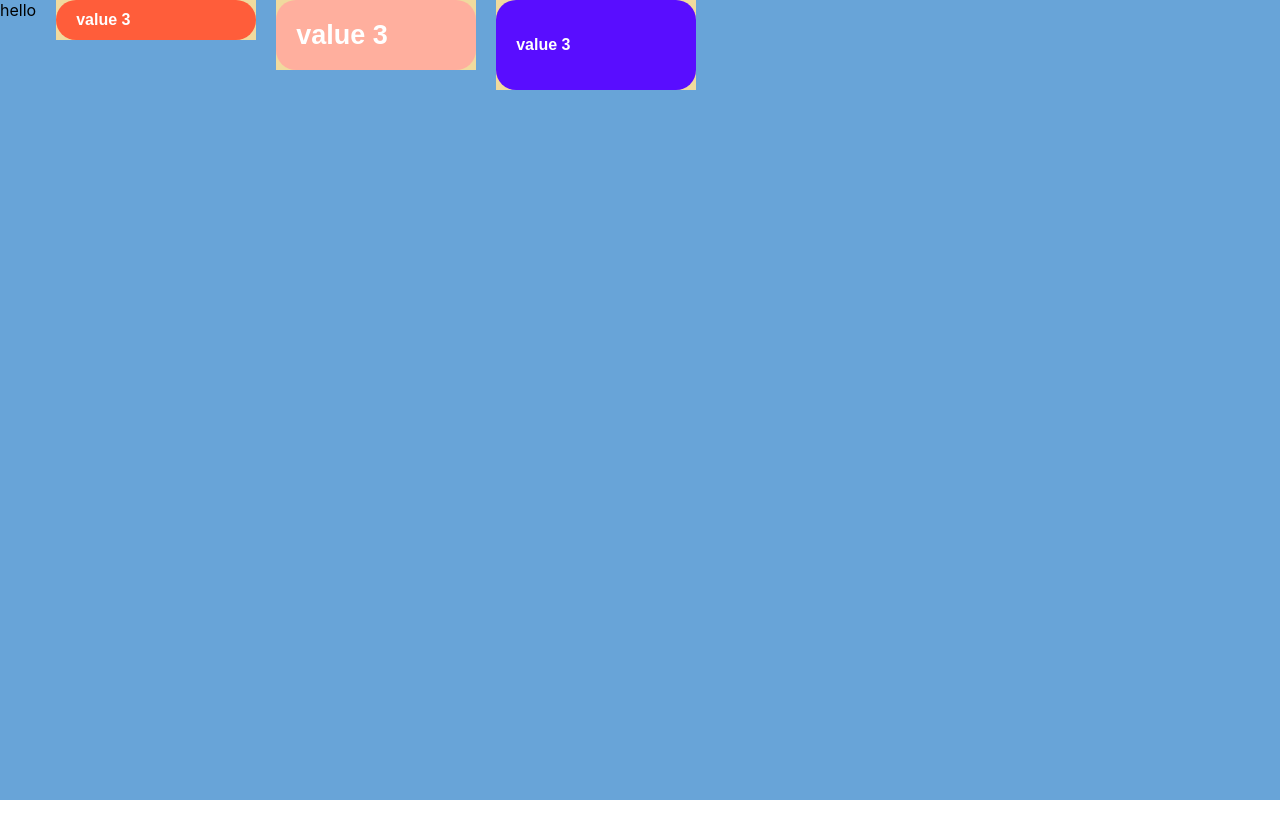
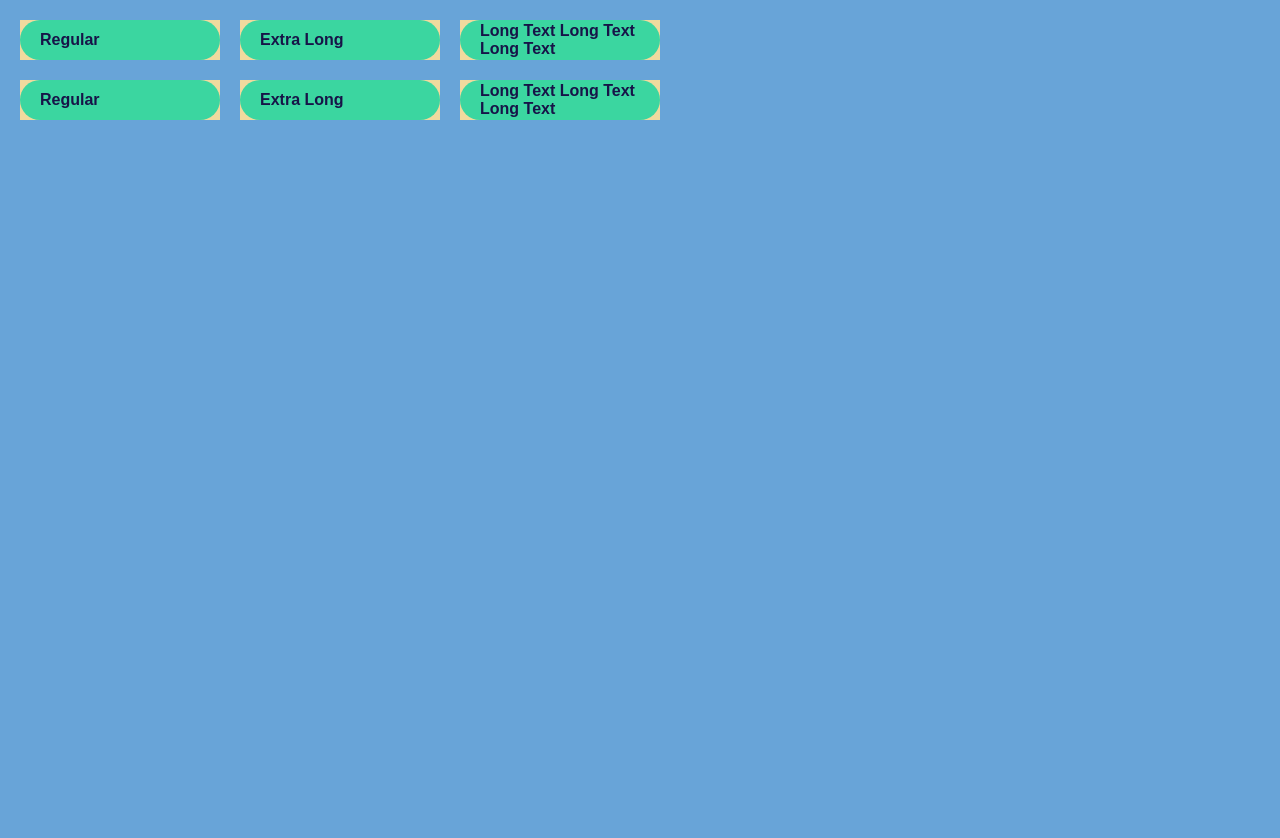
Before and after one commit to JoshSilveous/jform, a React (Create React App) app: page / in a window 1280 px wide. Before the commit the page ends 800 px from the top, so only its background shows below. Built offline with nearby package versions, Linux system fonts and the light colour scheme.

Commit message:
Added more customizability and features

```diff
--- a/src/App.css
+++ b/src/App.css
@@ -1,19 +1,24 @@
 .App {
-    display: flex;
-    gap: 20px;
+
     background-color: rgb(104, 164, 216);
     height: 100vh;
+    --background: #ff5d3a;
+    --background-light: #ffaf9e;
+    --text: #590dff;
+    --text-light: #9667fc;
+    padding: 20px;
+}
+
+.App_Line {
+    display: flex;
+    margin-bottom: 20px;
+    gap: 20px;
 }
 
 .JSelectContainer-1 {
     background-color: #f0da9e;
-    box-sizing:inherit;
     width: 200px;
     height: 40px;
-    --background: #ff5d3a;
-    --background-light: #ffaf9e;
-    --text: #590dff;
-    --text-light: #9667fc;
     color: white;
 }
 
@@ -22,20 +27,10 @@
     font-size: 27px;
     width: 200px;
     height: 70px;
-    --background: #ff5d3a;
-    --background-light: #ffaf9e;
-    --text: #590dff;
-    --text-light: #9667fc;
-    color: white;
 }
 
 .JSelectContainer-3 {
     background-color: #f0da9e;
     width: 200px;
     height: 90px;
-    --background: #ff5d3a;
-    --background-light: #ffaf9e;
-    --text: #590dff;
-    --text-light: #9667fc;
-    color: white;
 }
--- a/src/App.tsx
+++ b/src/App.tsx
@@ -6,26 +6,38 @@ function App() {
 
     return (
         <div className="App">
-            hello
+            <div className="App_Line">
                 <JSelect
                     className="JSelectContainer-1"
-                values={['value 1', 'value 2', 'value 3']}
-                defaultValueIndex={2}
-                backgroundColor="var(--background)"
-                backgroundColorHover="red"
+                    options={['Regular', 'value 1', 'value 2', 'value 3', 'value 4', 'value 5']}
                 />
                 <JSelect
-                className="JSelectContainer-2"
-                values={['value 1', 'value 2', 'value 3', 'value 4', 'value 5']}
-                defaultValueIndex={2}
-                backgroundColor="var(--background-light)"
+                    className="JSelectContainer-1"
+                    options={['Extra Long', 'value 1', 'value 2', 'value 3', 'value 4', 'value 5', 'value 6', 'value 7', 'value 8', 'value 9', 'value 10',
+                        'value 11', 'value 12', 'value 13', 'value 14', 'value 15', 'value 16', 'value 17', 'value 18', 'value 19', 'value 20', 'value 1', 'value 2', 'value 3', 'value 4', 'value 5', 'value 6', 'value 7', 'value 8', 'value 9', 'value 10',
+                        'value 11', 'value 12', 'value 13', 'value 14', 'value 15', 'value 16', 'value 17', 'value 18', 'value 19', 'value 20']}
                 />
                 <JSelect
-                className="JSelectContainer-3"
-                values={['value 1', 'value 2', 'value 3', 'value 4, this one is extra long', 'value 5']}
-                defaultValueIndex={2}
-                backgroundColor="var(--text)"
+                    className="JSelectContainer-1"
+                    options={['Long Text Long Text Long Text', 'This is another long piece of text', 'value 2', 'value 3', 'more long text baby long long long', 'value 5']}
                 />
+            </div>
+            <div className="App_Line">
+                <JSelect
+                    className="JSelectContainer-1"
+                    options={['Regular', 'value 1', 'value 2', 'value 3', 'value 4', 'value 5']}
+                />
+                <JSelect
+                    className="JSelectContainer-1"
+                    options={['Extra Long', 'value 1', 'value 2', 'value 3', 'value 4', 'value 5', 'value 6', 'value 7', 'value 8', 'value 9', 'value 10',
+                        'value 11', 'value 12', 'value 13', 'value 14', 'value 15', 'value 16', 'value 17', 'value 18', 'value 19', 'value 20', 'value 1', 'value 2', 'value 3', 'value 4', 'value 5', 'value 6', 'value 7', 'value 8', 'value 9', 'value 10',
+                        'value 11', 'value 12', 'value 13', 'value 14', 'value 15', 'value 16', 'value 17', 'value 18', 'value 19', 'value 20']}
+                />
+                <JSelect
+                    className="JSelectContainer-1"
+                    options={['Long Text Long Text Long Text', 'This is another long piece of text', 'value 2', 'value 3', 'more long text baby long long long', 'value 5']}
+                />
+            </div>
         </div>
     );
 }
--- a/src/components/JSelect/JSelect.css
+++ b/src/components/JSelect/JSelect.css
@@ -1,7 +1,14 @@
+.jselect-default {
+    background-color: #f0da9e;
+    box-sizing: inherit;
+    width: 200px;
+    height: 40px;
+    color: white;
+}
+
 .jselect {
     text-align: left;
     width: inherit;
-    overflow: hidden;
     display: flex;
     flex-direction: column;
     justify-content: flex-start;
@@ -17,6 +24,7 @@
     overflow: hidden;
     z-index: 50;
     position: fixed;
+    max-height: 100vh;
 }
 
 .jselect__current {
@@ -24,19 +32,17 @@
     align-items: center;
     flex-shrink: 0;
     z-index: 2;
+    width: 100%;
 }
 
 .jselect__valuesitem {
-    width: inherit;
-    transition: filter 0.2s ease;
+    width: 100%;
+    transition: color 0.2s ease;
     padding: 5px 0px;
     z-index: 2;
     pointer-events: auto;
 }
 
-.jselect__valuesitem:hover {
-    filter: brightness(10%);
-}
 
 .jselect__divider {
     margin-bottom: 3px;
@@ -51,6 +57,7 @@
 .jselect__hoveroverlay {
     opacity: 0%;
     height: 100%;
+    position: fixed;
     width: inherit;
     z-index: 1;
     position: absolute;
@@ -64,3 +71,7 @@
 .jselect__hoveroverlay:hover {
     opacity: 100%
 }
+
+.jselect__options {
+    overflow-y: auto;
+}
--- a/src/components/JSelect/JSelect.tsx
+++ b/src/components/JSelect/JSelect.tsx
@@ -1,56 +1,45 @@
-import React, { useState, useRef, useLayoutEffect } from 'react'
+import { getEventListeners } from 'events';
+import React, { useState, useRef, useLayoutEffect, useEffect } from 'react'
 import './JSelect.css'
 
 export interface JSelectProps {
-    values: string[] | number[];
-    defaultValueIndex: number;
-    backgroundColor: string;
+    options: string[] | number[];
+    defaultValueIndex?: number;
+    backgroundColor?: string;
     backgroundColorHover?: string;
+    textColor?: string;
+    textColorHover?: string;
     className?: string | undefined;
     style?: React.CSSProperties | undefined;
 }
 
 function JSelect({
-    values,
-    defaultValueIndex,
-    backgroundColor,
+    options,
+    defaultValueIndex = 0,
+    backgroundColor = '#3bd6a0',
     backgroundColorHover = 'rgba(255,255,255,.5)',
-    className,
+    textColor = '#171448',
+    textColorHover = '#aaa7e7',
+    className = "jselect-default",
     style
 }: JSelectProps) {
 
-    // Data states
     const [current, setCurrent] = useState(defaultValueIndex)
 
-    // Visual states
+    const [dropdownIsHovering, setDropdownIsHovering] = useState(false)
+
+    // Dropdown Size & Action
+    const jselectRef = useRef<HTMLButtonElement>(null)
     const [dropdownOpen, setDropdownOpen] = useState(false)
-    const [isHovering, setIsHovering] = useState(false)
-    const [hoverOverValues, setHoverOverValues] = useState<boolean[]>([])
+    const [defaultClosedHeight, setDefaultClosedHeight] = useState<number>(0)
+    const [defaultOpenedHeight, setDefaultOpenedHeight] = useState<number>(0)
 
-    // Calculate height values
-    const jselectRef = useRef<HTMLButtonElement>(null)
-    let [defaultClosedHeight, setDefaultClosedHeight] = useState<number>(0)
-    let [defaultOpenedHeight, setDefaultOpenedHeight] = useState<number>(0)
     useLayoutEffect(() => {
         if (jselectRef.current !== null) {
             setDefaultClosedHeight(jselectRef.current.clientHeight!)
             setDefaultOpenedHeight(jselectRef.current.scrollHeight + jselectRef.current.offsetHeight)
         }
     }, [])
-
-    // Visual Objects
-    const valuesDisplay = values.map((item, index, array) => {
-        return (
-            <div className="jselect__valuesitem"
-                style={{
-                    paddingBottom: index + 1 === array.length ? '15px' : '2'
-                }}
-            >
-                {item}
-            </div>
-        )
-    })
-
 
     function getButtonHeight() {
         // Prevents slide-down animation due to pageload defaultHeight being 0
@@ -66,24 +55,65 @@ function JSelect({
     }
 
 
+    // Options
+    const optionsDisplay = options.map((item, index, array) => {
+        return (
+            <div className="jselect__valuesitem"
+                key={index}
+                style={{
+                    paddingBottom: index + 1 === array.length ? '15px' : '2',
+                    color: textColor
 
-    function lightenDivOnHover() {
+                }}
+                onMouseEnter={optionIsHovered}
+                onMouseLeave={optionIsNotHovered}
+            >
+                {item}
+            </div>
+        )
+    })
 
+    const jselect__hoveroverlayStyle: React.CSSProperties = {
+        backgroundColor: backgroundColorHover,
+        opacity: dropdownIsHovering ? '100%' : '0%'
     }
+
+    function optionIsHovered(e: any) {
+        e.currentTarget.style.color = textColorHover
+    }
+
+    function optionIsNotHovered(e: any) {
+        e.currentTarget.style.color = textColor
+    }
+
 
     const jselectStyle: React.CSSProperties = {
         backgroundColor: backgroundColor,
         height: getButtonHeight(),
-        // borderRadius: defaultHeight * 0.5,
-        transition: defaultClosedHeight === 0 ? '' : 'background-color 0.2s ease, height 0.4s ease, filter 0.2s ease'
+        transition: defaultClosedHeight === 0 ? '' : 'background-color 0.2s ease, height 0.4s ease, filter 0.2s ease',
+        zIndex: dropdownOpen ? '300' : ''
     }
 
-    const jselect__hoveroverlayStyle: React.CSSProperties = {
-        backgroundColor: backgroundColorHover,
-        opacity: isHovering ? '100%' : '0%'
-    }
+    useEffect(() => {
+        const test = () => {
+            console.log('Window click detected!')
+        }
 
-    function hoveringOverThis()
+        if (dropdownOpen) {
+            window.addEventListener('click', test, true)
+            console.log('dropdownOpen is', dropdownOpen)
+        }
+        return () => {
+            window.removeEventListener('click', test, true)
+            console.log('dropdownOpen is', dropdownOpen)
+        }
+
+    })
+
+
+
+
+
 
     return (
         <div className={className} style={style}>
@@ -92,26 +122,22 @@ function JSelect({
                 onClick={() => { setDropdownOpen(prev => !prev) }}
                 ref={jselectRef}
                 style={jselectStyle}
-                onMouseEnter={() => setIsHovering(true)}
-                onMouseLeave={() => setIsHovering(false)}
+                onMouseEnter={() => setDropdownIsHovering(true)}
+                onMouseLeave={() => setDropdownIsHovering(false)}
             >
 
                 <div className="jselect__current" style={{
-                    height: defaultClosedHeight
+                    height: defaultClosedHeight,
+                    color: textColor
                 }}>
-                    {values[current]}
+                    {options[current]}
                 </div>
                 <div className="jselect__divider" />
-                {valuesDisplay}
+                {optionsDisplay}
 
                 <div className="jselect__hoveroverlay" style={jselect__hoveroverlayStyle}>
                 </div>
             </button>
-
-
-
-
-
         </div>
     )
 }
```
Also changed, not shown: notes.txt. Lines whose indentation alone changed are shown as unchanged.
